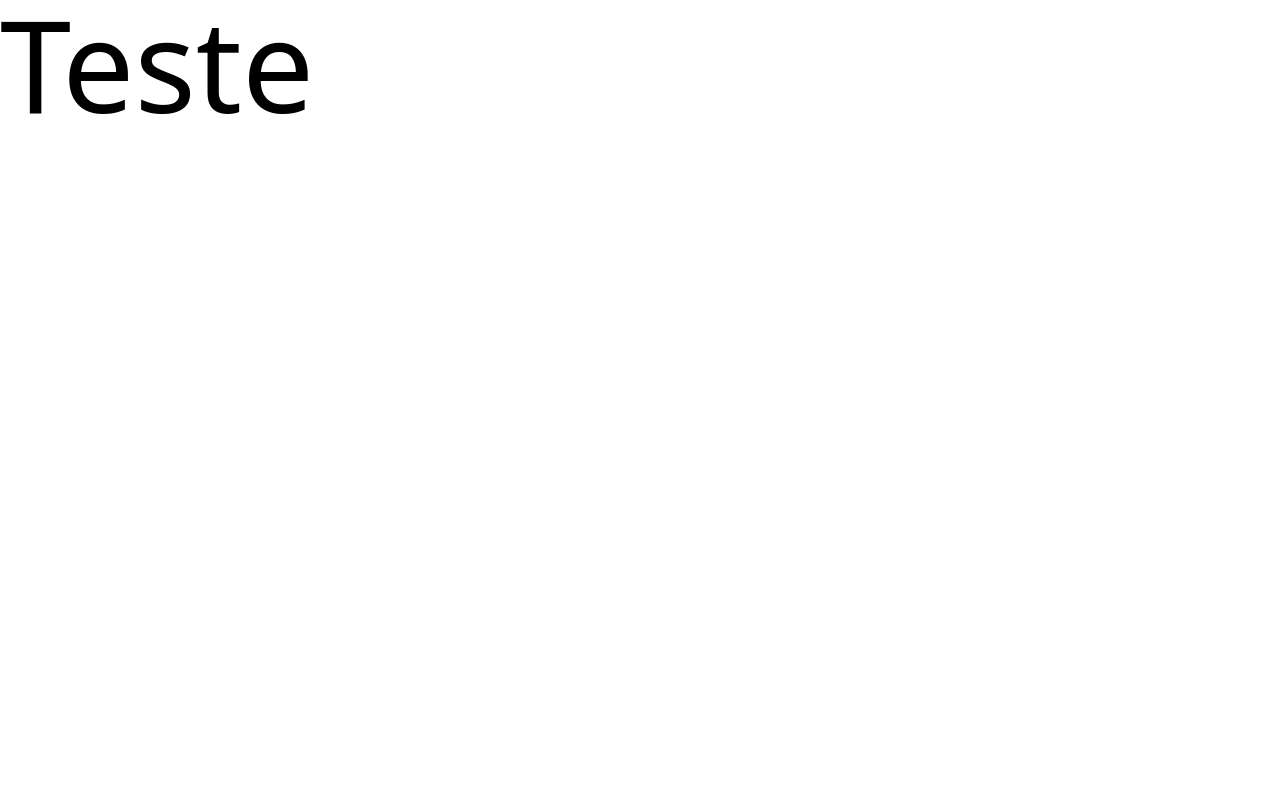
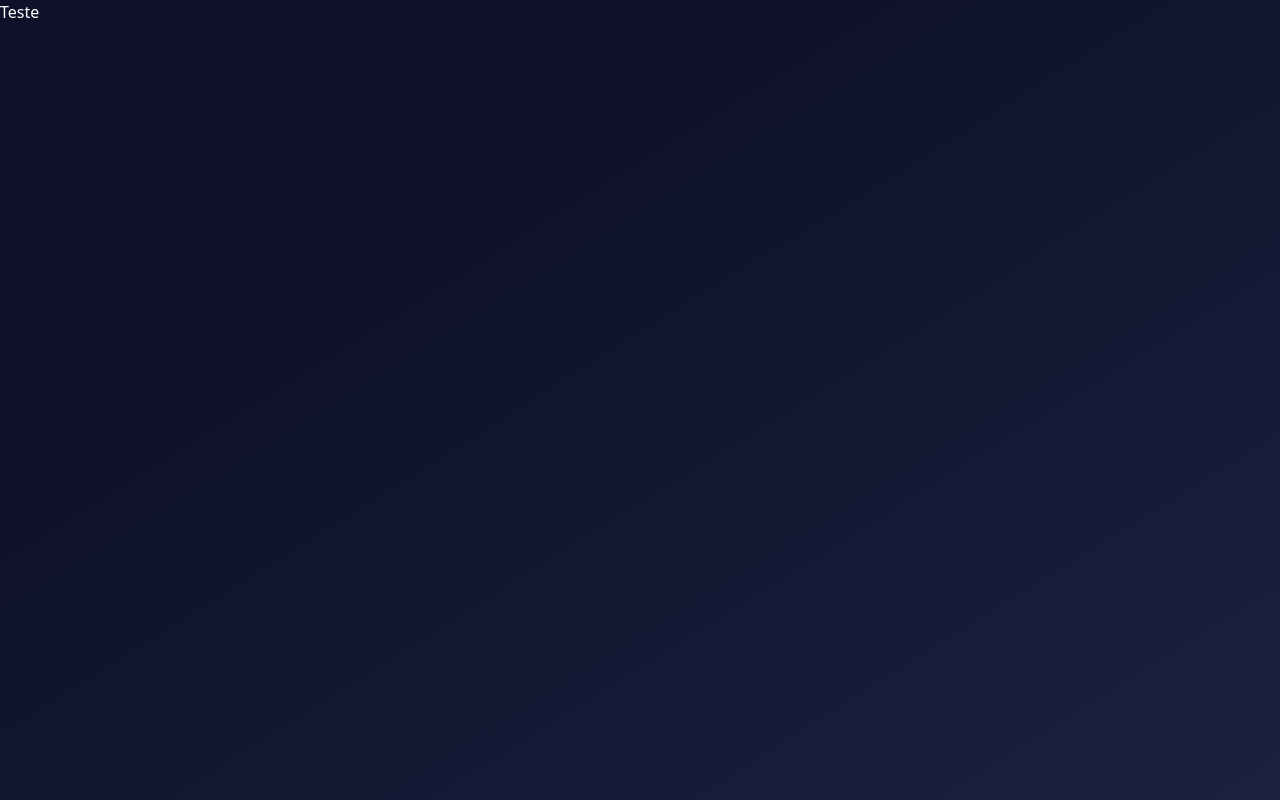
Before and after one commit to samuelb1t/StartupRush, a React (Vite) app in the folder front-end/: page / in a window 1280 px wide. Built offline with nearby package versions, Linux system fonts and the light colour scheme.

Commit message:
implementacao do componente do background

```diff
--- a/front-end/src/App.tsx
+++ b/front-end/src/App.tsx
@@ -1,8 +1,11 @@
+import Bg from "./components/bg"
 
 function App() {
 
   return (
-    <h1 className="text-9xl">Teste</h1>
+    <Bg>
+      <h1 className="text-white">Teste</h1>
+    </Bg>
   )
 }
 
--- /dev/null
+++ b/front-end/src/components/Bg.tsx
@@ -0,0 +1,9 @@
+import { ReactElement } from "react";
+
+function Bg({children}:{children:ReactElement}) {
+  return <div className="h-screen w-screen bg-gradient-to-br from-[#0E1129] from-30% to-[#1D2140]">
+    {children}
+  </div>;
+}
+
+export default Bg;
```
